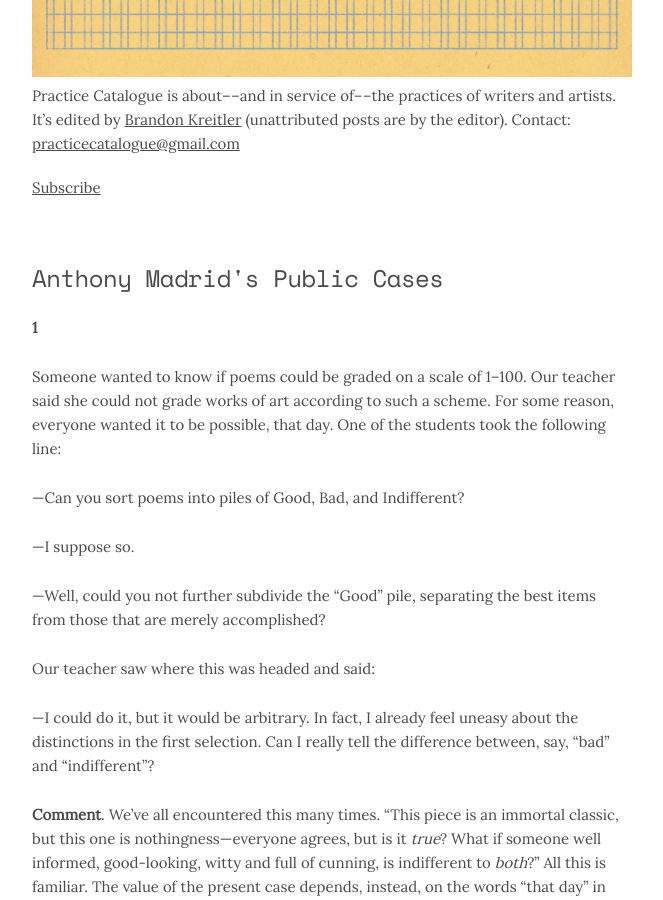
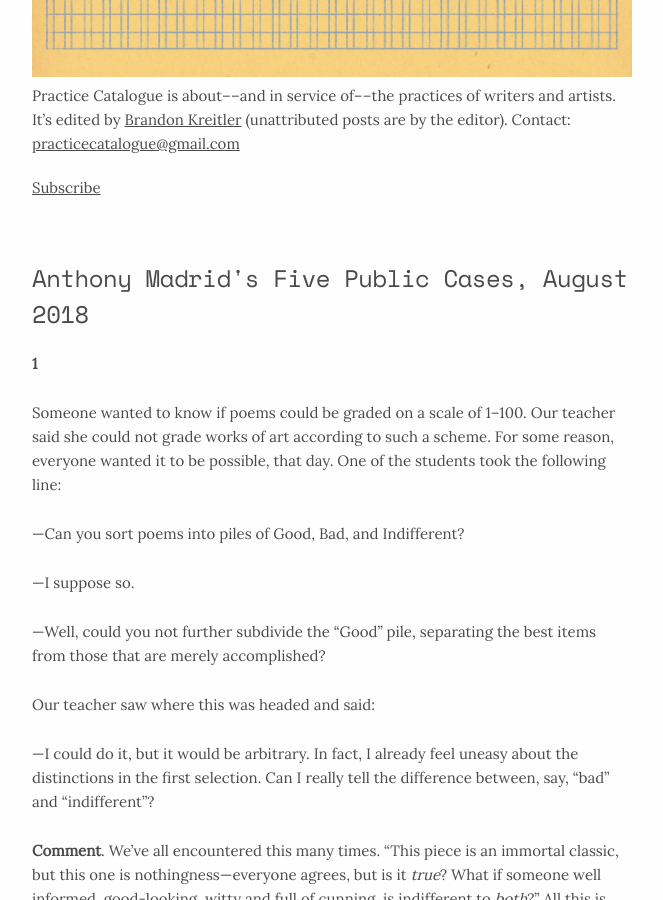
Before and after one commit to brandonkreitler/brandonkreitler.github.io, a Jekyll site: the page built from _posts/2018-08-13-Madrid-Public-Cases.md, in a window 1280 px wide and 900 px high, scrolled down 301 px. Shown: the whole window, without its empty margins (308-971 px from the left). Built offline with Jekyll 4.4.1, drawn with Linux system fonts in a browser that asks for light colours.

Commit message:
Update 2018-08-13-Madrid-Public-Cases.md

```diff
--- a/_posts/2018-08-13-Madrid-Public-Cases.md
+++ b/_posts/2018-08-13-Madrid-Public-Cases.md
@@ -1,6 +1,6 @@
 ---
 layout: post
-title: Anthony Madrid's Public Cases
+title: Anthony Madrid's Five Public Cases, August 2018
 date: 2018-08-13
 ---
 **1**
```
